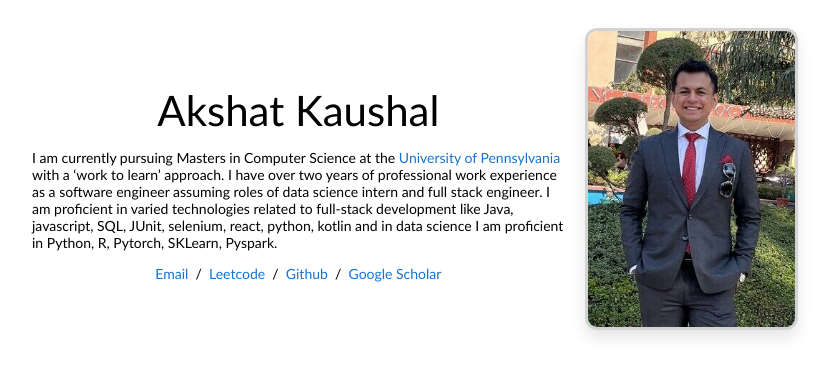
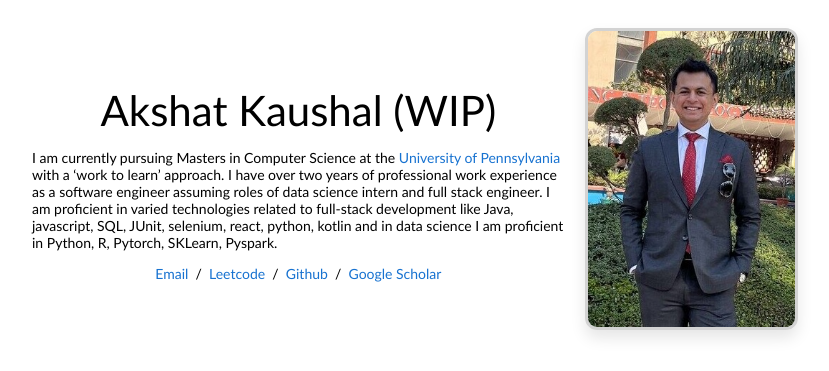
Before and after one commit to akshatkaush/akshatkaush.github.io, a plain HTML site: page index.html in a window 1280 px wide. Shown: the top 371 px of the page, without its empty margins (228-1057 px from the left). Drawn offline with Linux system fonts and the light colour scheme.

Commit message:
added WIP

```diff
--- a/index.html
+++ b/index.html
@@ -22,7 +22,7 @@
             <tr style="padding:0px">
               <td style="padding:2.5%;width:63%;vertical-align:middle">
                 <p class="name" style="text-align: center;">
-                  Akshat Kaushal
+                  Akshat Kaushal (WIP)
                 </p>
                 <p>I am currently pursuing Masters in Computer Science at the <a href="https://www.upenn.edu/">University of Pennsylvania</a> with a
                   ‘work to learn’ approach. I have over two years of professional work experience as a software engineer assuming roles
```
